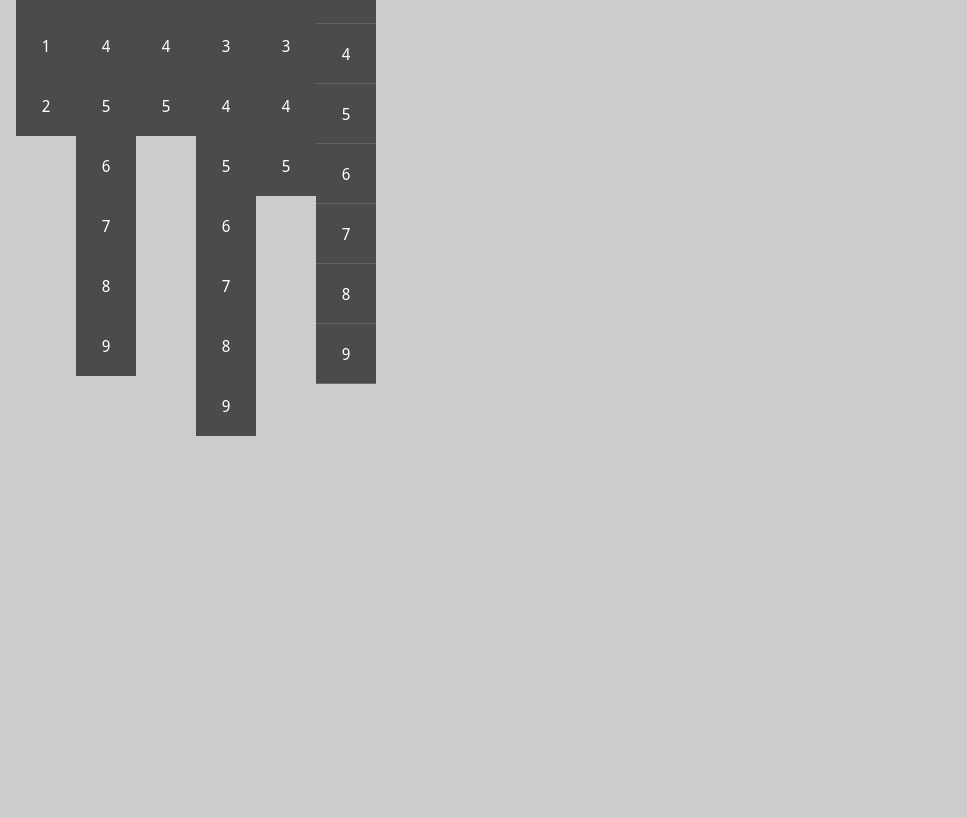
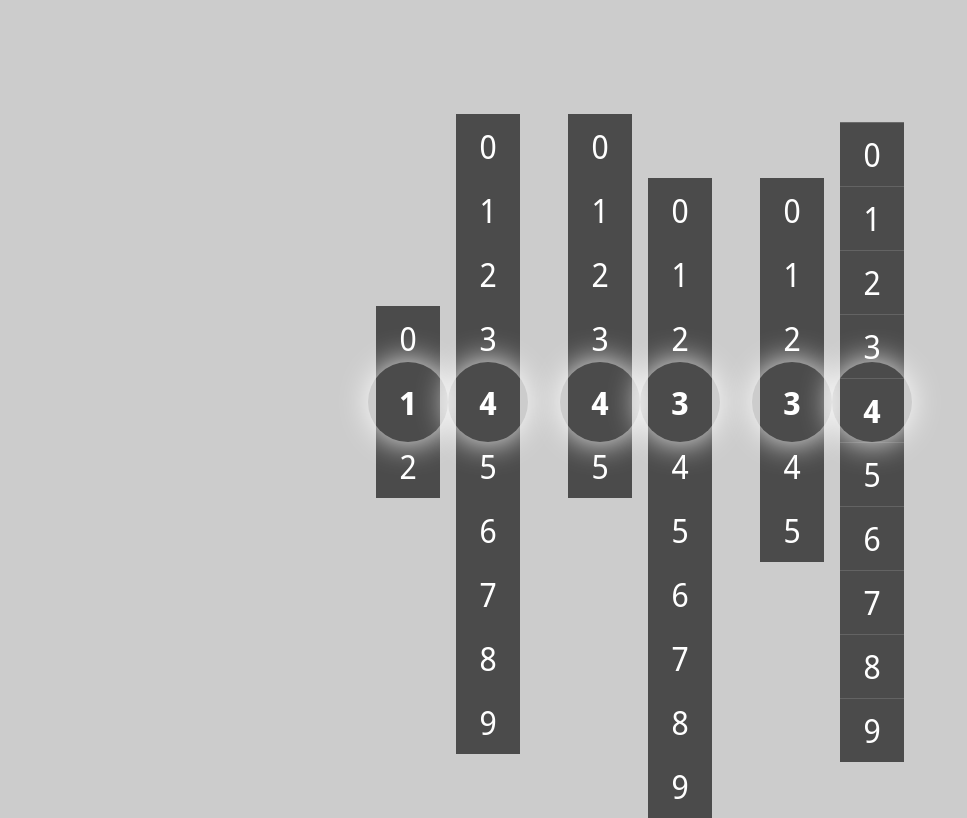
Before and after one commit to Rubyroidas/block-clock, a React app: page / in a window 1280 px wide. Shown: the whole page, without its empty margins (0-967 px from the left). Built offline with nearby package versions, Linux system fonts and the light colour scheme.

Commit message:
better look

```diff
--- a/src/App.scss
+++ b/src/App.scss
@@ -10,7 +10,7 @@ body, html {
 body {
   background: var(--bg) none;
   color: var(--text-color);
-  padding: 1rem;
+  padding: 0;
 }
 
 h1 {
--- a/src/Clock.jsx
+++ b/src/Clock.jsx
@@ -1,4 +1,5 @@
 import React, {useEffect, useState} from 'react';
+import classNames from 'classnames';
 
 import './Clock.scss';
 
@@ -8,17 +9,16 @@ function* arrayIterator(size) {
     }
 }
 
-const ClockColumn = ({size, offset}) => {
-    return (
-        <div className="column" style={{transform: `translateY(${-60 * offset}px)`}}>
+const ClockColumn = ({size, offset}) => (
+    <div className="column">
+        <div className="moving-part" style={{transform: `translateY(${-4 * offset}rem)`}}>
             {[...arrayIterator(size)].map(i => (
-                <div className="block" key={i}>{i}</div>
+                <div className={classNames('block', {current: i === offset})} key={i}>{i}</div>
             ))}
         </div>
-    );
-};
-
-// console.log([...arrayIterator(12)]);
+        <div className="fisheye"/>
+    </div>
+);
 
 export const Clock = () => {
     const [timestamp, setTimestamp] = useState(Date.now());
--- a/src/Clock.scss
+++ b/src/Clock.scss
@@ -1,17 +1,54 @@
 .row {
+  position: absolute;
+  left: 50%;
+  top: 50%;
+  transform: translate(-50%, -50%);
   height: 60px;
   display: flex;
   flex-direction: row;
+  width: 100%;
+  justify-content: center;
 }
 .column {
-  transition: transform 1s;
+  width: 4rem;
+  height: 4rem;
+  margin: 0 1rem 0 0;
+  position: relative;
+
+  &:nth-child(2n) {
+    margin: 0 3rem 0 0;
+  }
+
+  &:first-of-type {
+    margin-left: 3rem;
+  }
+
+  & > .moving-part {
+    transition: transform 1s;
+  }
+
+  & > .fisheye {
+    position: absolute;
+    left: -0.5rem;
+    top: -0.5rem;
+    width: calc(100% + 1rem);
+    height: calc(100% + 1rem);
+    background: transparent none;
+    box-shadow: 0 0 2rem #fff;
+    border-radius: 50%;
+  }
 }
 .block {
-  width: 60px;
-  height: 60px;
+  width: 4rem;
+  height: 4rem;
+  font-size: 2rem;
   display: flex;
   justify-content: center;
   align-items: center;
   color: var(--clock-text-color);
   background-color: var(--clock-surface-color);
+
+  &.current {
+    font-weight: bold;
+  }
 }
```
Also changed, not shown: 1 other file (tests, documents, lock files or other folders).
